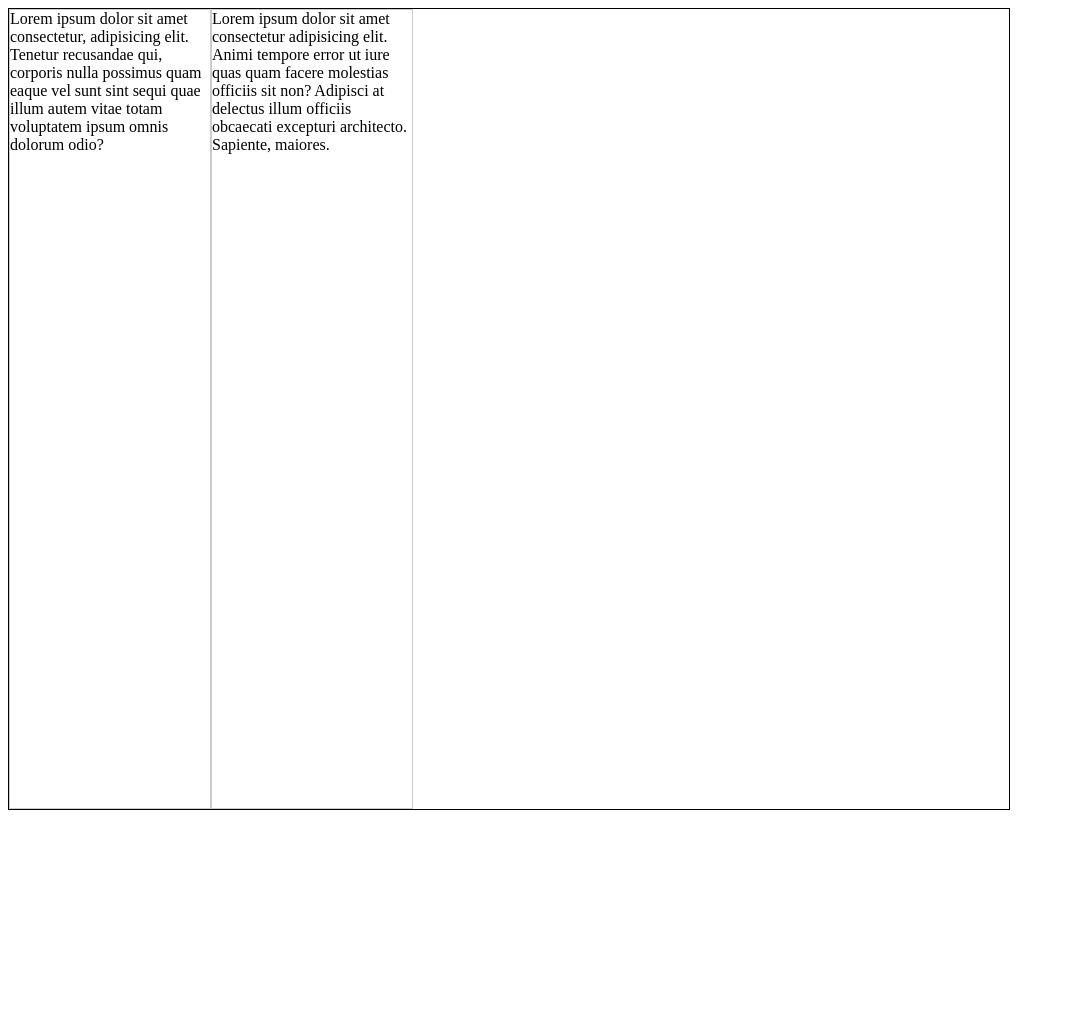
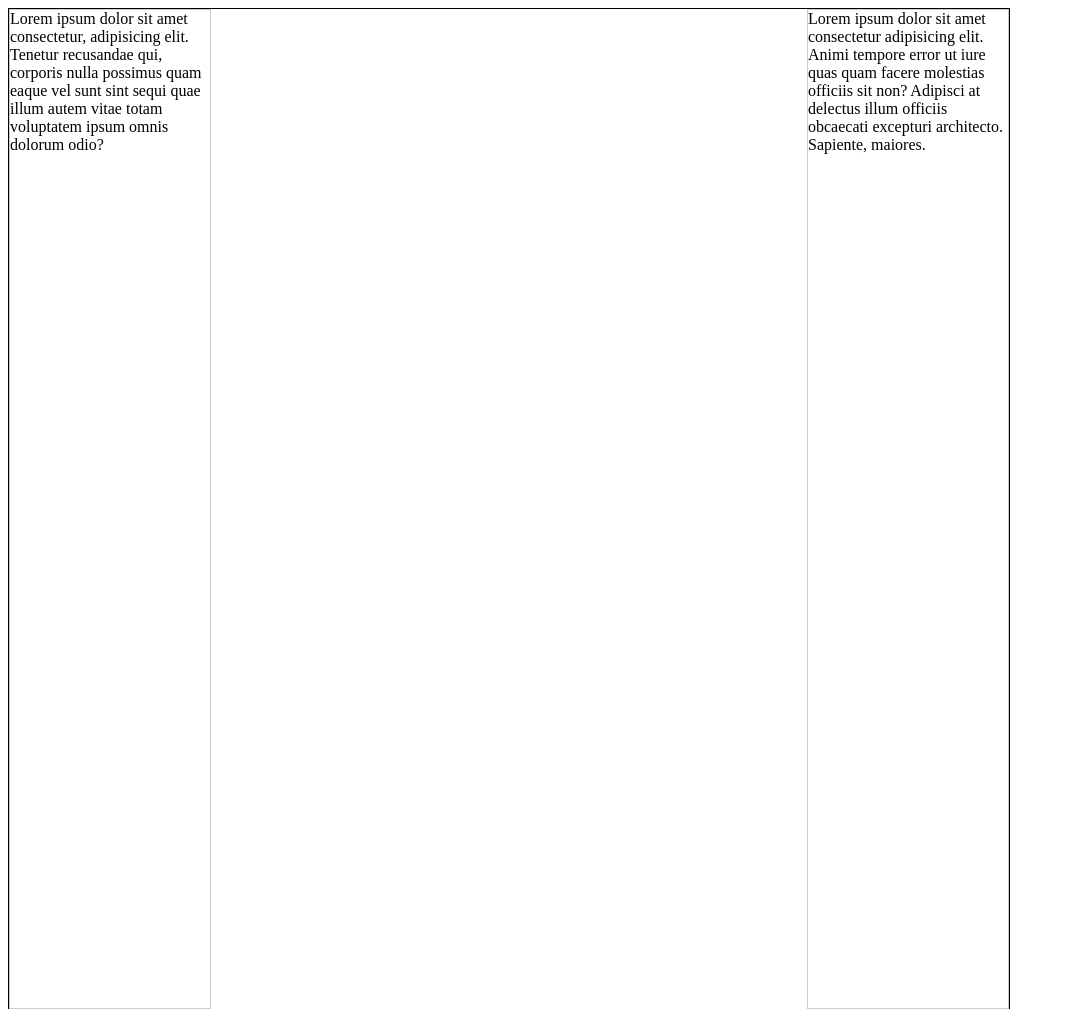
Before and after one commit to a-russkikh/FlexBoxDeep, a plain HTML site: page index.html in a window 1280 px wide. Shown: the top 1009 px of the page, without its empty margins (0-1065 px from the left). Before the commit the page ends 818 px from the top, so only its background shows below. Drawn offline with Linux system fonts and the light colour scheme.

Commit message:
feat:change style.css, index.html

```diff
--- a/css/style.css
+++ b/css/style.css
@@ -1,17 +1,22 @@
 .box {
   display: flex;
+  /* flex-direction: column; */
   max-width: 1000px;
   border: 1px solid #000;
-  height: 800px;
+  height: 1000px;
+  justify-content: space-between;
 }
 .text {
   border: 1px solid #ccc;
-  width: 200px;
+  /* width: 300px; */
+  flex-basis: 300px;
+  max-width: 200px;
 }
 
 .text:nth-child(1) {
   /* flex-basis: 2; */
   /* width: 200px; */
+  flex: 0 1 auto;
 }
 .text:nth-child(2) {
   /* flex-basis: 1; */
```
